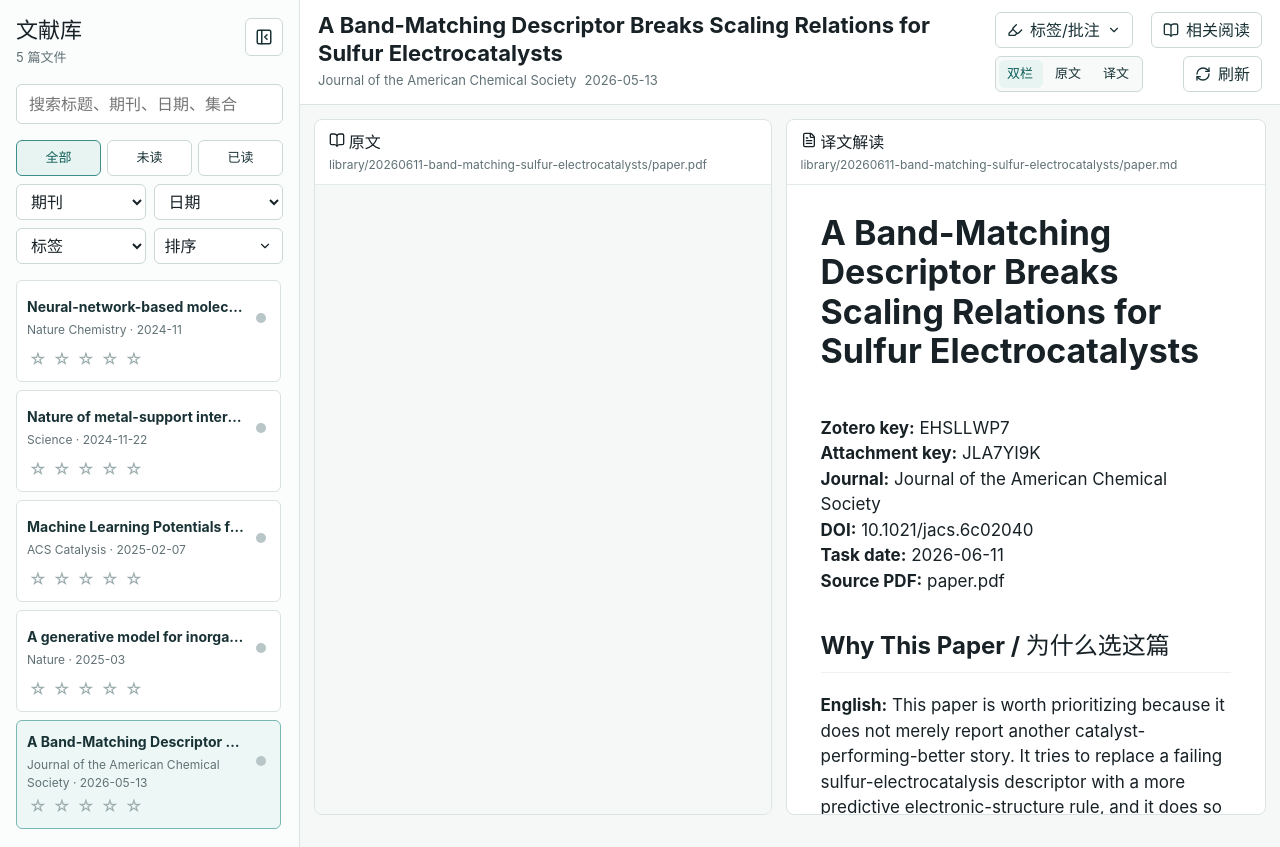
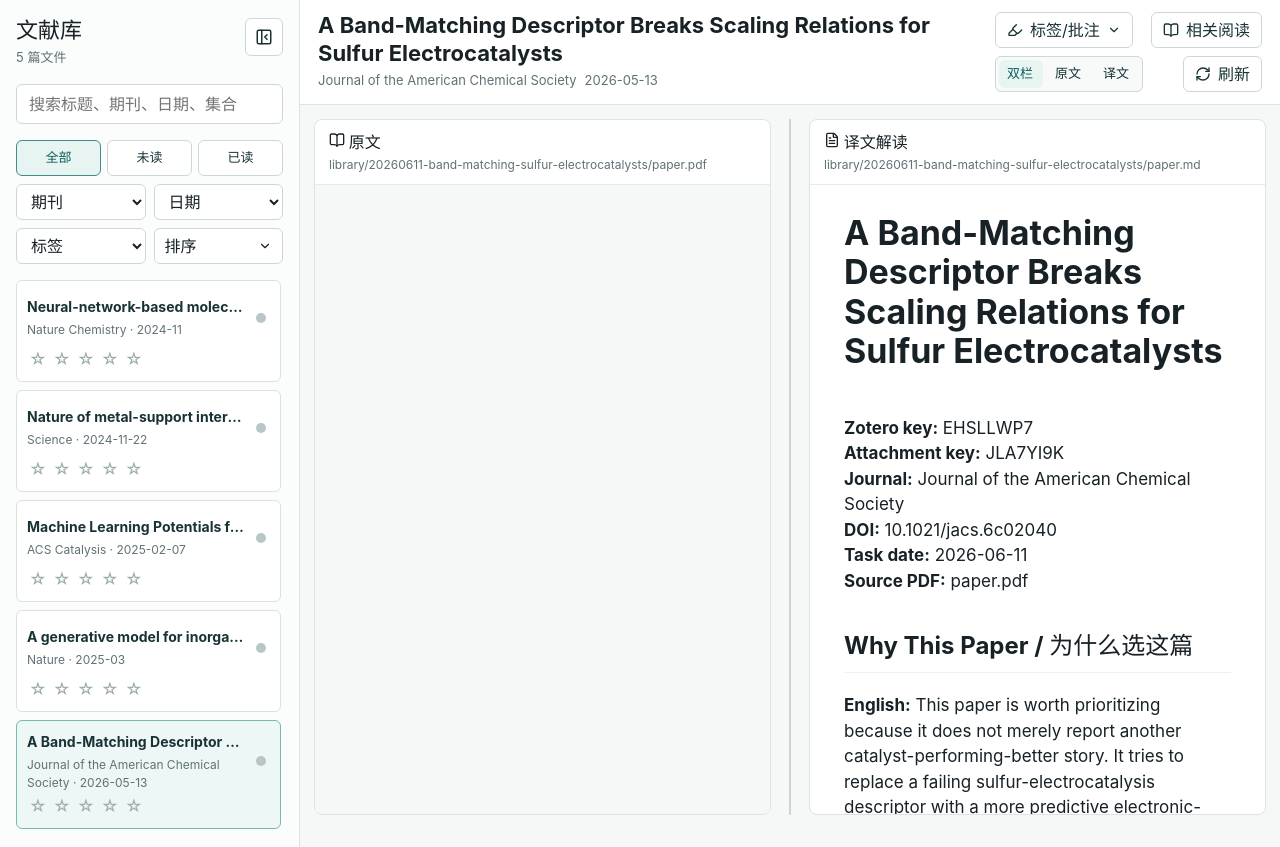
Before and after one commit to lipengchem/paper-reader, a React (Vite) app: page / in a window 1280 px wide. Built offline with nearby package versions, Linux system fonts and the light colour scheme.

Commit message:
Add resizable reader panes

```diff
--- a/src/App.tsx
+++ b/src/App.tsx
@@ -1,4 +1,4 @@
-import { useEffect, useMemo, useState } from "react";
+import { useEffect, useMemo, useState, type PointerEvent as ReactPointerEvent } from "react";
 import ReactMarkdown from "react-markdown";
 import rehypeRaw from "rehype-raw";
 import remarkGfm from "remark-gfm";
@@ -52,6 +52,8 @@ function normalizeAssetPath(slug: string, src = "") {
 function stateKey(slug: string) {
   return `paper-reader:${slug}`;
 }
+
+const splitStateKey = "paper-reader:pane-split";
 
 function readLocalState(slug: string): ReaderState {
   try {
@@ -109,6 +111,10 @@ export default function App() {
   const [metaOpen, setMetaOpen] = useState(false);
   const [sortOpen, setSortOpen] = useState(false);
   const [sidebarOpen, setSidebarOpen] = useState(true);
+  const [splitPct, setSplitPct] = useState(() => {
+    const stored = Number(localStorage.getItem(splitStateKey));
+    return Number.isFinite(stored) && stored >= 25 && stored <= 75 ? stored : 50;
+  });
   const [error, setError] = useState("");
 
   useEffect(() => {
@@ -215,6 +221,37 @@ export default function App() {
     const next = { ...(states[active.slug] || {}), tags: parseTags(tagDraft) };
     writeLocalState(active.slug, next);
     setStates((prev) => ({ ...prev, [active.slug]: next }));
+  };
+
+  const startPaneResize = (event: ReactPointerEvent<HTMLDivElement>) => {
+    if (paneMode !== "both") return;
+    event.preventDefault();
+    const grid = event.currentTarget.closest(".reader-grid") as HTMLElement | null;
+    const rect = grid?.getBoundingClientRect();
+    if (!rect) return;
+
+    const updateSplit = (clientX: number) => {
+      const next = ((clientX - rect.left) / rect.width) * 100;
+      const clamped = Math.min(75, Math.max(25, next));
+      setSplitPct(clamped);
+      localStorage.setItem(splitStateKey, clamped.toFixed(1));
+    };
+    const onPointerMove = (moveEvent: PointerEvent) => updateSplit(moveEvent.clientX);
+    const onPointerUp = () => {
+      document.removeEventListener("pointermove", onPointerMove);
+      document.removeEventListener("pointerup", onPointerUp);
+      document.body.classList.remove("is-resizing-reader");
+    };
+
+    document.body.classList.add("is-resizing-reader");
+    document.addEventListener("pointermove", onPointerMove);
+    document.addEventListener("pointerup", onPointerUp);
+    updateSplit(event.clientX);
+  };
+
+  const resetPaneSplit = () => {
+    setSplitPct(50);
+    localStorage.setItem(splitStateKey, "50");
   };
 
   const openRelatedView = () => {
@@ -448,7 +485,14 @@ export default function App() {
               </div>
             </header>
 
-            <section className={`reader-grid pane-${paneMode}`}>
+            <section
+              className={`reader-grid pane-${paneMode}`}
+              style={
+                paneMode === "both"
+                  ? { gridTemplateColumns: `minmax(260px, ${splitPct}fr) 10px minmax(300px, ${100 - splitPct}fr)` }
+                  : undefined
+              }
+            >
               {paneMode !== "text" && (
               <section className="panel pdf-panel">
                 <div className="panel-header">
@@ -457,6 +501,17 @@ export default function App() {
                 </div>
                 <iframe className="pdf-frame" src={`${baseUrl}${active.pdfPath}`} title={`${active.title} PDF`} />
               </section>
+              )}
+
+              {paneMode === "both" && (
+                <div
+                  className="pane-divider"
+                  role="separator"
+                  aria-label="调整原文和译文宽度"
+                  aria-orientation="vertical"
+                  onPointerDown={startPaneResize}
+                  onDoubleClick={resetPaneSplit}
+                />
               )}
 
               {paneMode !== "pdf" && (
--- a/src/style.css
+++ b/src/style.css
@@ -420,7 +420,7 @@ button:disabled {
 
 .reader-grid {
   display: grid;
-  grid-template-columns: minmax(320px, 1fr) minmax(380px, 1.05fr);
+  grid-template-columns: minmax(320px, 1fr) 10px minmax(380px, 1.05fr);
   gap: 14px;
   height: calc(100vh - 76px);
   padding: 14px;
@@ -430,6 +430,32 @@ button:disabled {
 .reader-grid.pane-pdf,
 .reader-grid.pane-text {
   grid-template-columns: minmax(0, 1fr);
+}
+
+.pane-divider {
+  align-self: stretch;
+  width: 10px;
+  border: 0;
+  border-radius: 999px;
+  background:
+    linear-gradient(90deg, transparent 0 4px, #c7d6d4 4px 6px, transparent 6px 10px);
+  cursor: col-resize;
+  touch-action: none;
+}
+
+.pane-divider:hover,
+.pane-divider:focus-visible {
+  background:
+    linear-gradient(90deg, transparent 0 3px, #177c79 3px 7px, transparent 7px 10px);
+}
+
+.is-resizing-reader {
+  cursor: col-resize;
+  user-select: none;
+}
+
+.is-resizing-reader iframe {
+  pointer-events: none;
 }
 
 .panel {
```
